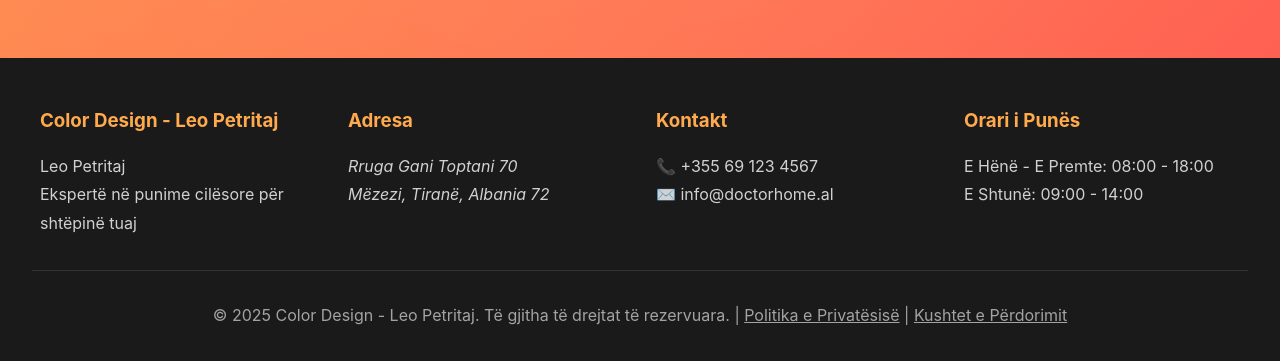
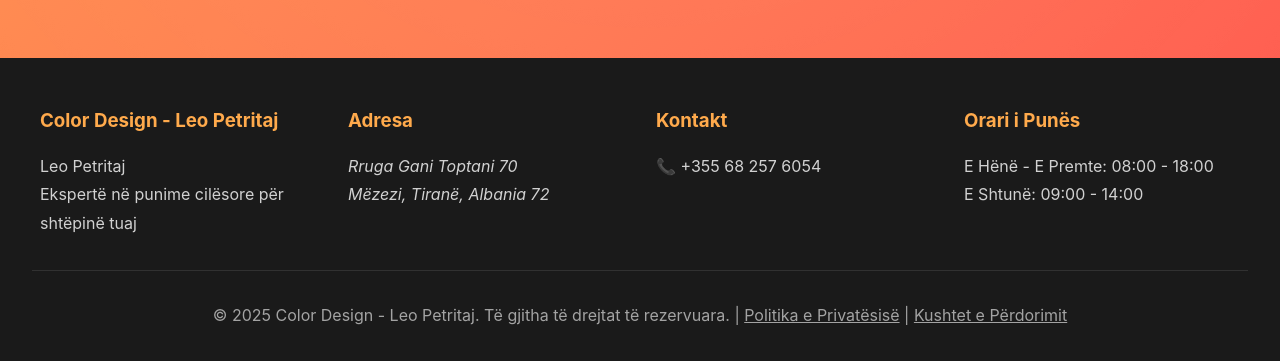
Before and after one commit to EndriGuma97/Leo, a plain HTML site: page index.html in a window 1280 px wide. Shown: the part 10424-10785 px from the top of the page. Drawn offline with Linux system fonts and the light colour scheme.

Commit message:
added the right phone number

```diff
--- a/index.html
+++ b/index.html
@@ -2422,8 +2422,7 @@
         </div>
         <div class="footer-section">
           <h3>Kontakt</h3>
-          <p>📞 <a href="tel:+355691234567">+355 69 123 4567</a></p>
-          <p>✉️ <a href="mailto:info@doctorhome.al">info@doctorhome.al</a></p>
+          <p>📞 <a href="tel:+355682576054">+355 68 257 6054</a></p>
         </div>
         <div class="footer-section">
           <h3>Orari i Punës</h3>
```
